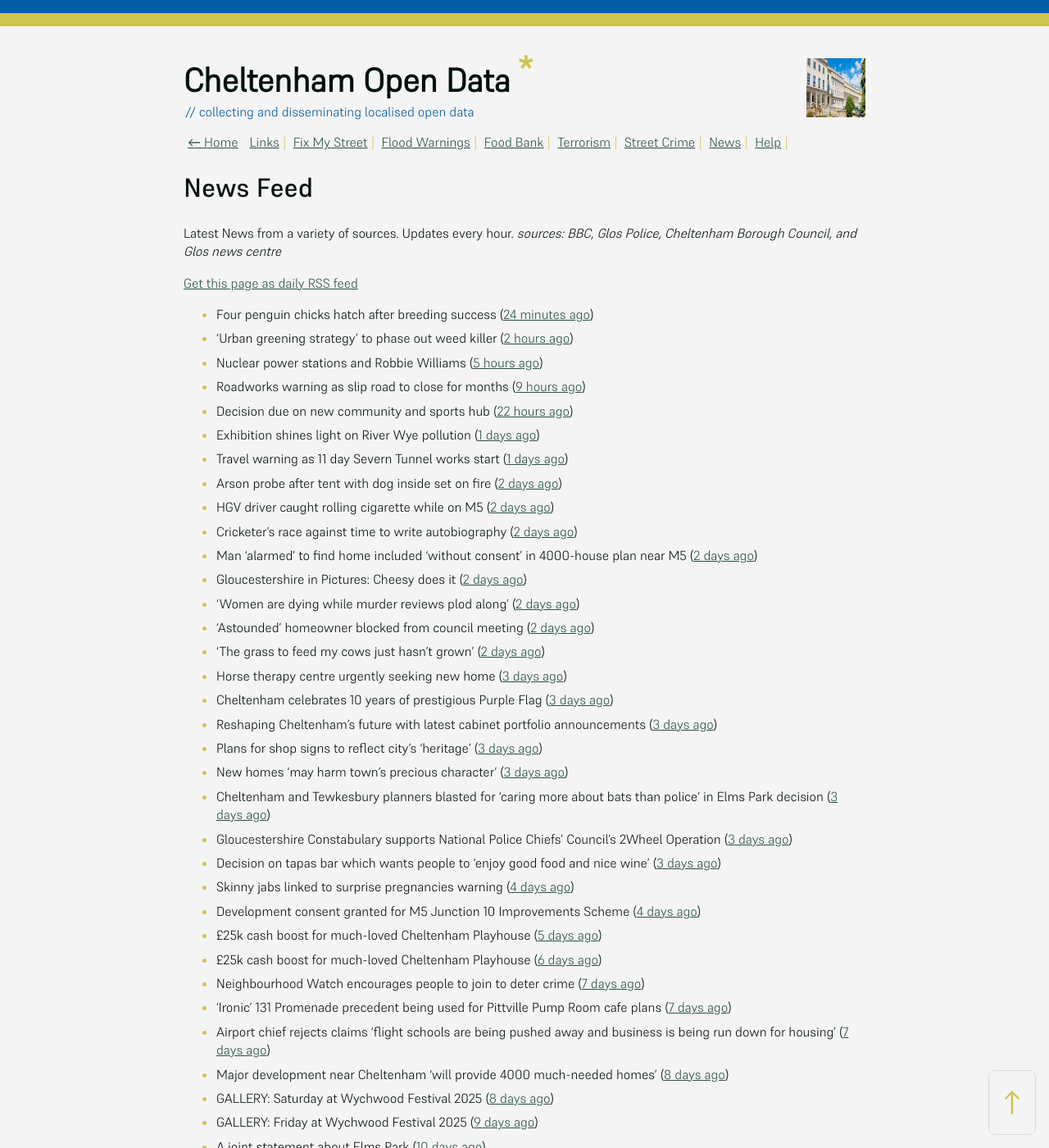
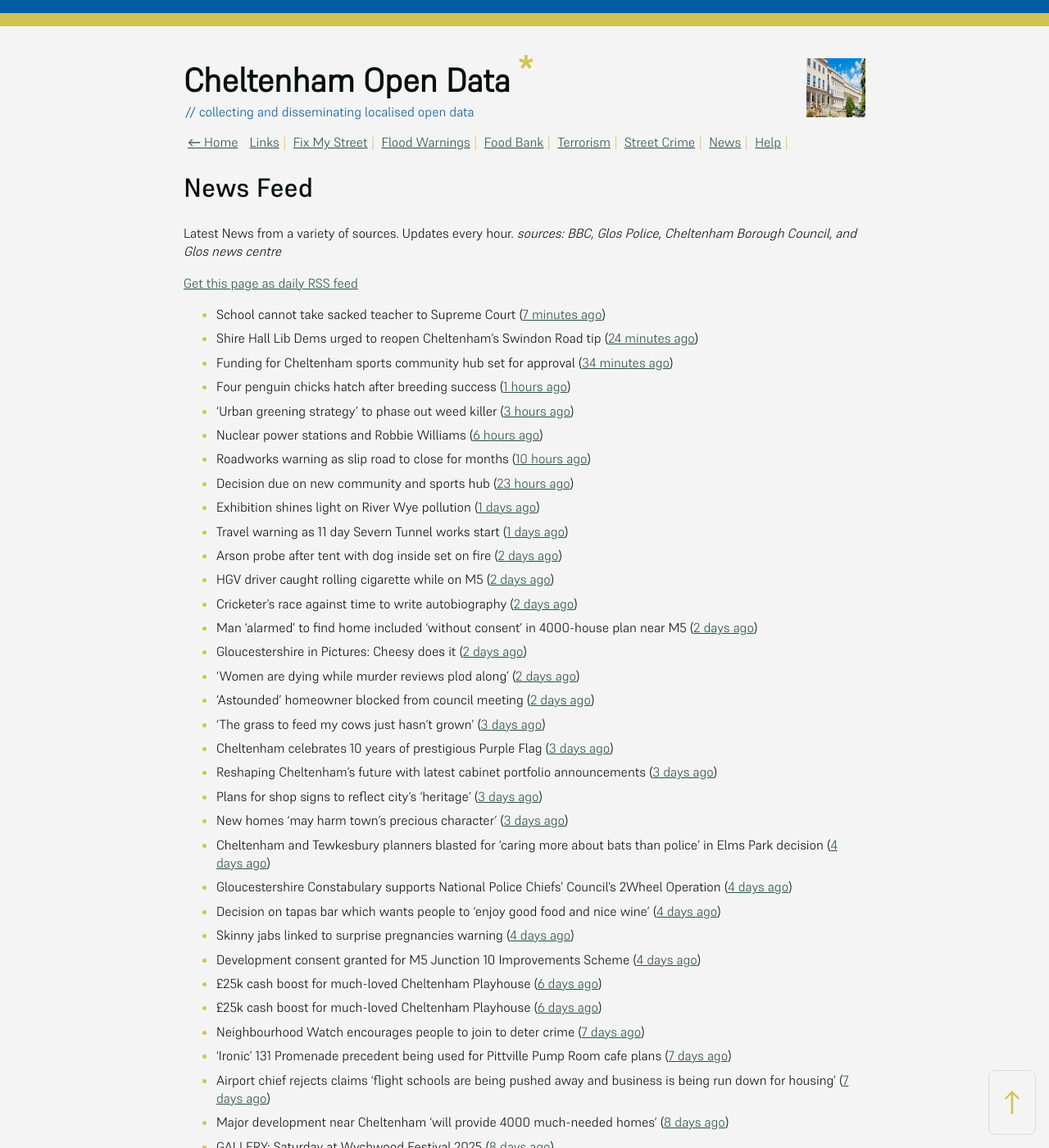
Before and after one commit to mat-0/cheltenham-open-data, a Jekyll site: the page built from _pages/news.md, in a window 1280 px wide and 1400 px high. Shown: the whole window at 82% size. Built offline with Jekyll 4.4.1, drawn with Linux system fonts in a browser that asks for light colours; some of the changed text lies outside the part shown.

Commit message:
Updated 2025-06-09 15:57:56

```diff
--- a/_pages/news.md
+++ b/_pages/news.md
@@ -12,11 +12,14 @@ _sources: BBC, Glos Police, Cheltenham Borough Council, and Glos news centre_
 [Get this page as daily RSS feed](/daily.rss)
 
 <!-- news_marker starts -->
-- Four penguin chicks hatch after breeding success ([24 minutes ago](https://www.bbc.com/news/articles/ce39qxx818jo))
-- 'Urban greening strategy' to phase out weed killer ([2 hours ago](https://www.bbc.com/news/articles/c201jv8v311o))
-- Nuclear power stations and Robbie Williams ([5 hours ago](https://www.bbc.com/news/articles/cy4ekkyej0ko))
-- Roadworks warning as slip road to close for months ([9 hours ago](https://www.bbc.com/news/articles/c308j6d7ngno))
-- Decision due on new community and sports hub ([22 hours ago](https://www.bbc.com/news/articles/cy4k5kv0v2go))
+- School cannot take sacked teacher to Supreme Court ([7 minutes ago](https://www.bbc.com/news/articles/cn7zn077nd4o))
+- Shire Hall Lib Dems urged to reopen Cheltenham’s Swindon Road tip ([24 minutes ago](https://gloucesternewscentre.co.uk/shire-hall-lib-dems-urged-to-reopen-cheltenhams-swindon-road-tip/))
+- Funding for Cheltenham sports community hub set for approval ([34 minutes ago](https://gloucesternewscentre.co.uk/funding-for-cheltenham-sports-community-hub-set-for-approval/))
+- Four penguin chicks hatch after breeding success ([1 hours ago](https://www.bbc.com/news/articles/ce39qxx818jo))
+- 'Urban greening strategy' to phase out weed killer ([3 hours ago](https://www.bbc.com/news/articles/c201jv8v311o))
+- Nuclear power stations and Robbie Williams ([6 hours ago](https://www.bbc.com/news/articles/cy4ekkyej0ko))
+- Roadworks warning as slip road to close for months ([10 hours ago](https://www.bbc.com/news/articles/c308j6d7ngno))
+- Decision due on new community and sports hub ([23 hours ago](https://www.bbc.com/news/articles/cy4k5kv0v2go))
 - Exhibition shines light on River Wye pollution ([1 days ago](https://www.bbc.com/news/articles/c62814zl1q5o))
 - Travel warning as 11 day Severn Tunnel works start ([1 days ago](https://www.bbc.com/news/articles/c5yk6z54e2zo))
 - Arson probe after tent with dog inside set on fire ([2 days ago](https://www.bbc.com/news/articles/cj42gp7n744o))
@@ -26,18 +29,17 @@ _sources: BBC, Glos Police, Cheltenham Borough Council, and Glos news centre_
 - Gloucestershire in Pictures: Cheesy does it ([2 days ago](https://www.bbc.com/news/articles/cj6rpwjk192o))
 - 'Women are dying while murder reviews plod along' ([2 days ago](https://www.bbc.com/news/articles/cj3j7308r35o))
 - 'Astounded' homeowner blocked from council meeting ([2 days ago](https://www.bbc.com/news/articles/c5y2zdd83deo))
-- 'The grass to feed my cows just hasn't grown' ([2 days ago](https://www.bbc.com/news/articles/cr4zp51rk9ro))
-- Horse therapy centre urgently seeking new home ([3 days ago](https://www.bbc.com/news/articles/clyqx775r2yo))
+- 'The grass to feed my cows just hasn't grown' ([3 days ago](https://www.bbc.com/news/articles/cr4zp51rk9ro))
 - Cheltenham celebrates 10 years of prestigious Purple Flag ([3 days ago](https://www.cheltenham.gov.uk/news/article/3019/cheltenham_celebrates_10_years_of_prestigious_purple_flag))
 - Reshaping Cheltenham’s future with latest cabinet portfolio announcements ([3 days ago](https://www.cheltenham.gov.uk/news/article/3018/reshaping_cheltenhams_future_with_latest_cabinet_portfolio_announcements))
 - Plans for shop signs to reflect city's 'heritage' ([3 days ago](https://www.bbc.com/news/articles/c77153njmlko))
 - New homes 'may harm town's precious character' ([3 days ago](https://www.bbc.com/news/articles/c5yxr023e19o))
-- Cheltenham and Tewkesbury planners blasted for ‘caring more about bats than police’ in Elms Park decision ([3 days ago](https://gloucesternewscentre.co.uk/cheltenham-and-tewkesbury-planners-blasted-for-caring-more-about-bats-than-police-in-elms-park-decision/))
-- Gloucestershire Constabulary supports National Police Chiefs’ Council’s 2Wheel Operation ([3 days ago](https://gloucesternewscentre.co.uk/gloucestershire-constabulary-supports-national-police-chiefs-councils-2wheel-operation/))
-- Decision on tapas bar which wants people to ‘enjoy good food and nice wine’ ([3 days ago](https://gloucesternewscentre.co.uk/decision-on-tapas-bar-which-wants-people-to-enjoy-good-food-and-nice-wine/))
+- Cheltenham and Tewkesbury planners blasted for ‘caring more about bats than police’ in Elms Park decision ([4 days ago](https://gloucesternewscentre.co.uk/cheltenham-and-tewkesbury-planners-blasted-for-caring-more-about-bats-than-police-in-elms-park-decision/))
+- Gloucestershire Constabulary supports National Police Chiefs’ Council’s 2Wheel Operation ([4 days ago](https://gloucesternewscentre.co.uk/gloucestershire-constabulary-supports-national-police-chiefs-councils-2wheel-operation/))
+- Decision on tapas bar which wants people to ‘enjoy good food and nice wine’ ([4 days ago](https://gloucesternewscentre.co.uk/decision-on-tapas-bar-which-wants-people-to-enjoy-good-food-and-nice-wine/))
 - Skinny jabs linked to surprise pregnancies warning ([4 days ago](https://www.bbc.co.uk/sounds/play/p0lgh4cd))
 - Development consent granted for M5 Junction 10 Improvements Scheme ([4 days ago](https://gloucesternewscentre.co.uk/development-consent-granted-for-m5-junction-10-improvements-scheme/))
-- £25k cash boost for much-loved Cheltenham Playhouse ([5 days ago](https://gloucesternewscentre.co.uk/25k-cash-boost-for-much-loved-cheltenham-playhouse/))
+- £25k cash boost for much-loved Cheltenham Playhouse ([6 days ago](https://gloucesternewscentre.co.uk/25k-cash-boost-for-much-loved-cheltenham-playhouse/))
 - £25k cash boost for much-loved Cheltenham Playhouse ([6 days ago](https://www.cheltenham.gov.uk/news/article/3017/25k_cash_boost_for_much-loved_cheltenham_playhouse))
 - Neighbourhood Watch encourages people to join to deter crime ([7 days ago](https://gloucesternewscentre.co.uk/neighbourhood-watch-encourages-people-to-join-to-deter-crime/))
 - ‘Ironic’ 131 Promenade precedent being used for Pittville Pump Room cafe plans ([7 days ago](https://gloucesternewscentre.co.uk/ironic-131-promenade-precedent-being-used-for-pittville-pump-room-cafe-plans/))
@@ -55,12 +57,10 @@ _sources: BBC, Glos Police, Cheltenham Borough Council, and Glos news centre_
 - Man who spat in face of officer who helped rescue him from fire is jailed ([16 days ago](https://gloucesternewscentre.co.uk/man-who-spat-in-face-of-officer-who-helped-rescue-him-from-fire-is-jailed/))
 - Luxury spa hotel could be the future for iconic Municipal Offices ([18 days ago](https://gloucesternewscentre.co.uk/luxury-spa-hotel-could-be-the-future-for-iconic-municipal-offices/))
 - Luxury spa hotel could be the future for iconic Municipal Offices as preferred bidder is selected ([18 days ago](https://www.cheltenham.gov.uk/news/article/3014/luxury_spa_hotel_could_be_the_future_for_iconic_municipal_offices_as_preferred_bidder_is_selected))
-- Liberal Democrat Lisa Spivey elected as County Council’s first female leader ([18 days ago](https://gloucesternewscentre.co.uk/liberal-democrat-lisa-spivey-elected-as-county-councils-first-female-leader/))
-- Town street ‘plagued with near-miss accidents’ sparks road safety review ([18 days ago](https://gloucesternewscentre.co.uk/town-street-plagued-with-near-miss-accidents-sparks-road-safety-review/))
-- Gloucestershire Airport bidders ‘have investment plans’ to secure aviation ([19 days ago](https://gloucesternewscentre.co.uk/gloucestershire-airport-bidders-have-investment-plans-to-secure-aviation/))
-- Cheltenham: Spring bank holiday waste and recycling collections ([19 days ago](https://gloucesternewscentre.co.uk/cheltenham-spring-bank-holiday-waste-and-recycling-collections/))
+- Liberal Democrat Lisa Spivey elected as County Council’s first female leader ([19 days ago](https://gloucesternewscentre.co.uk/liberal-democrat-lisa-spivey-elected-as-county-councils-first-female-leader/))
+- Town street ‘plagued with near-miss accidents’ sparks road safety review ([19 days ago](https://gloucesternewscentre.co.uk/town-street-plagued-with-near-miss-accidents-sparks-road-safety-review/))
+- Gloucestershire Airport bidders ‘have investment plans’ to secure aviation ([20 days ago](https://gloucesternewscentre.co.uk/gloucestershire-airport-bidders-have-investment-plans-to-secure-aviation/))
 - Spring bank holiday waste and recycling collections ([20 days ago](https://www.cheltenham.gov.uk/news/article/3013/spring_bank_holiday_waste_and_recycling_collections))
-- Cheltenham McDonald’s bid sparks fears loitering, crime and traffic will spike as decision due ([20 days ago](https://gloucesternewscentre.co.uk/cheltenham-mcdonalds-bid-sparks-fears-loitering-crime-and-traffic-will-spike-as-decision-due/))
 - HBD unveils phase two plans for Golden Valley at Cyber UK ([25 days ago](https://www.cheltenham.gov.uk/news/article/3012/hbd_unveils_phase_two_plans_for_golden_valley_at_cyber_uk))
 - Golden Valley social value promise will deliver real value to communities ([25 days ago](https://www.cheltenham.gov.uk/news/article/3011/golden_valley_social_value_promise_will_deliver_real_value_to_communities))
 - Upcoming grant and further support to help local business cut their carbon emissions ([26 days ago](https://www.cheltenham.gov.uk/news/article/3010/upcoming_grant_and_further_support_to_help_local_business_cut_their_carbon_emissions))
```
Also changed, not shown: _data/flood.json (+4 -4 lines), _pages/fix-my-street.md (+1 -1 lines), index.md (+5 -5 lines).
